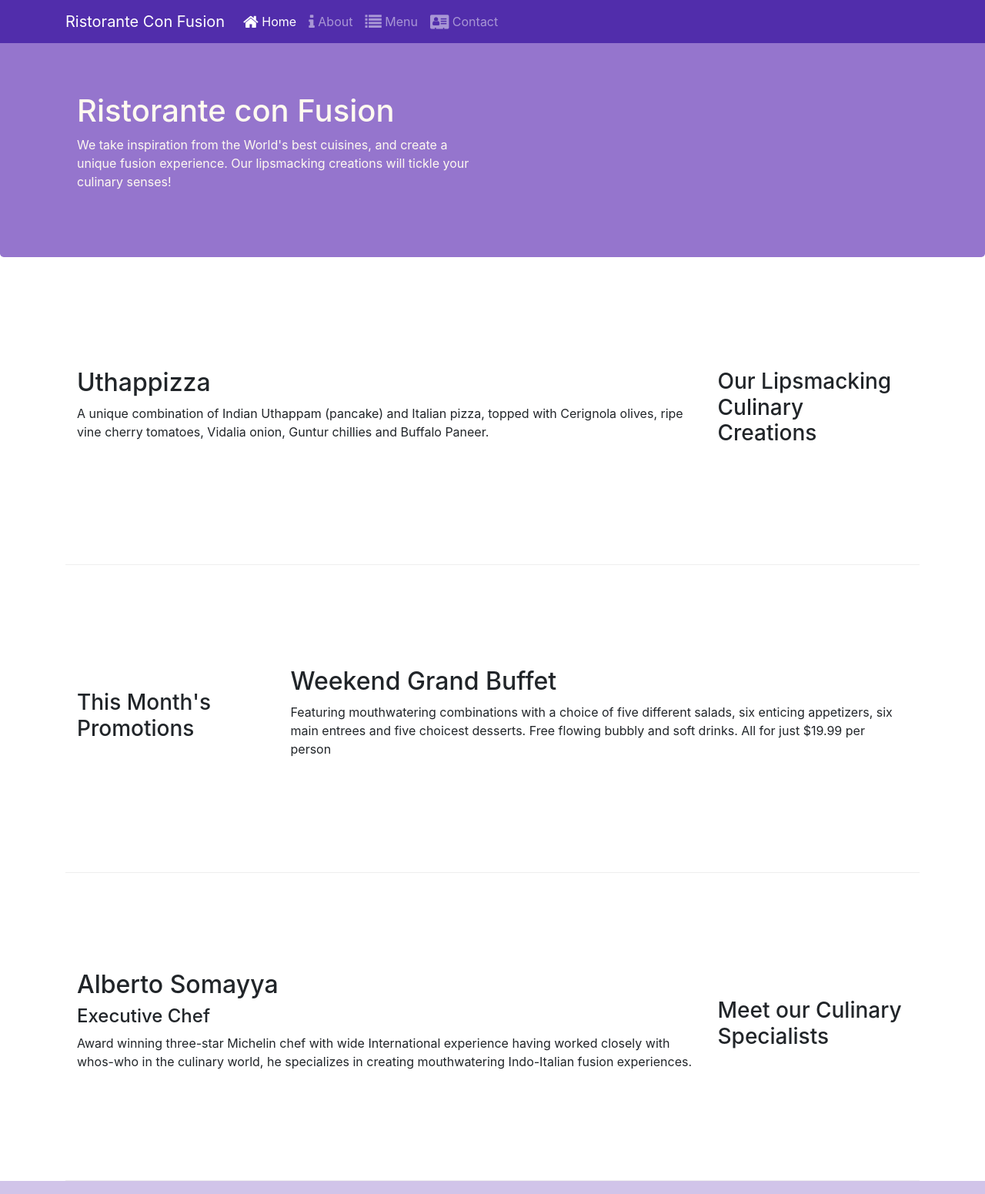
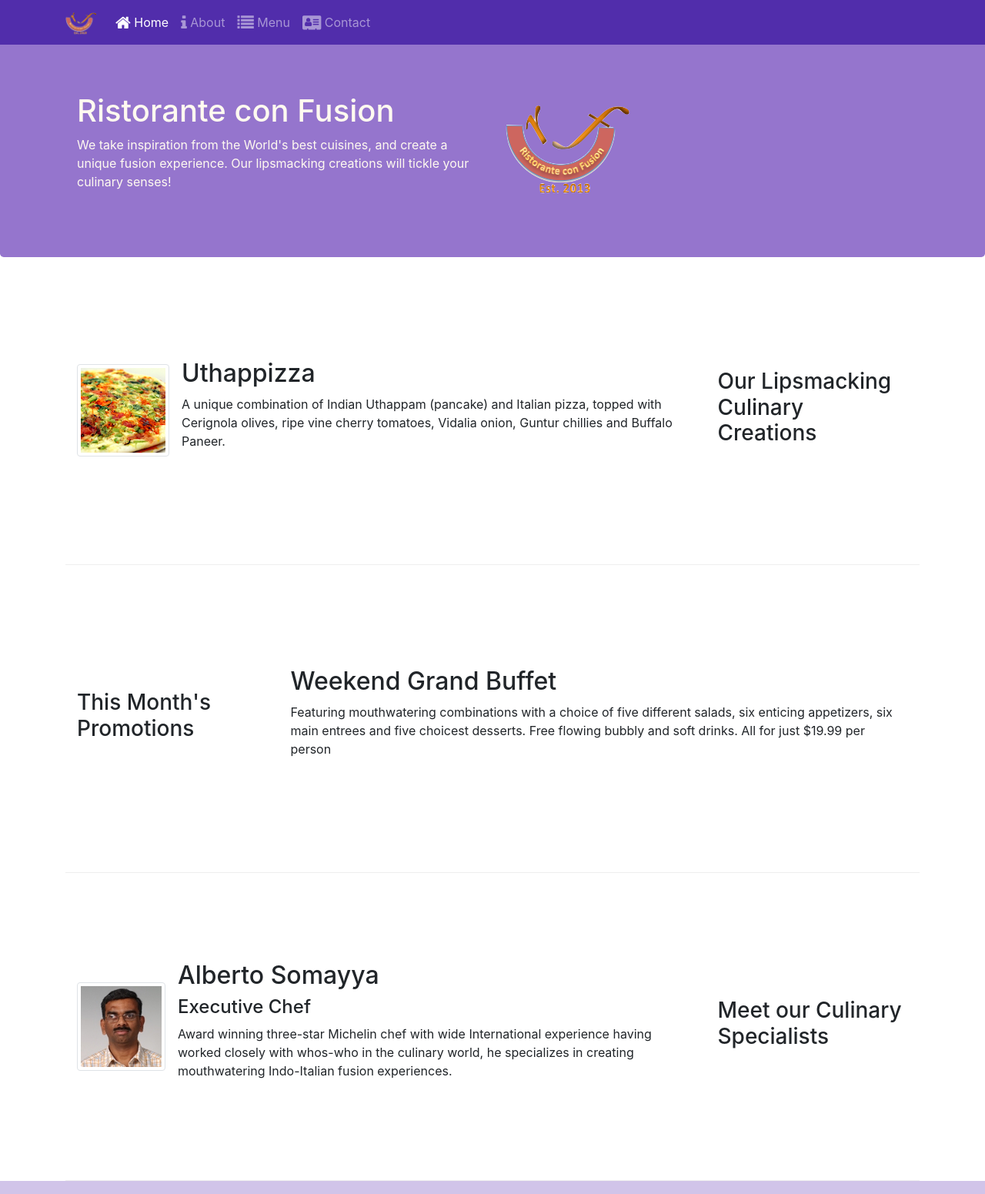
Before and after one commit to Mihirsinh-01/Coursera_Bootstrap_Framework, a website: page index.html in a window 1280 px wide. Shown: the top 1551 px of the page at 77% size. Drawn offline with nearby package versions, Linux system fonts and the light colour scheme.

Commit message:
Images and Media

```diff
--- a/index.html
+++ b/index.html
@@ -21,7 +21,7 @@
             <button class="navbar-toggler" type="button" data-toggle="collapse" data-target="#Navbar">
                 <span class="navbar-toggler-icon"></span>
             </button>
-            <a class="navbar-brand" href="#">Ristorante Con Fusion</a>
+            <a class="navbar-brand" href="#"><img src="img/logo.png" height="30" width="41"></a>
             <div class="collapse navbar-collapse" id="Navbar">
                 <ul class="navbar-nav mr-auto">
                     <li class="nav-item active"><a class="nav-link" href="#"><span class="fa fa-home fa-lg"></span> Home</a></li>
@@ -39,7 +39,8 @@
                     <h1>Ristorante con Fusion</h1>
                     <p>We take inspiration from the World's best cuisines, and create a unique fusion experience. Our lipsmacking creations will tickle your culinary senses!</p>
                 </div>
-                <div class="col-12 col-sm">
+                <div class="col-12 col-sm align-self-center">
+                    <img src="img/logo.png" class="img-fluid">
                 </div>
             </div>
         </div>
@@ -51,8 +52,14 @@
                 <h3>Our Lipsmacking Culinary Creations</h3>
             </div>
             <div class="col col-sm col-md order-sm-first">
-                <h2>Uthappizza</h2>
-                <p>A unique combination of Indian Uthappam (pancake) and Italian pizza, topped with Cerignola olives, ripe vine cherry tomatoes, Vidalia onion, Guntur chillies and Buffalo Paneer.</p>
+                <div class="media">
+                    <img class="d-flex mr-3 img-thumbnail align-self-center" src="img/uthappizza.png" alt="uthapizza">
+                    <div class="media-body">
+                        <h2 class="mt-0">Uthappizza</h2>
+                        <p>A unique combination of Indian Uthappam (pancake) and Italian pizza, topped with Cerignola olives, ripe vine cherry
+                            tomatoes, Vidalia onion, Guntur chillies and Buffalo Paneer.</p>
+                    </div>
+                </div>
             </div>
         </div>
 
@@ -72,9 +79,15 @@
                 <h3>Meet our Culinary Specialists</h3>
             </div>
             <div class="col col-sm col-md order-sm-first">
-                <h2>Alberto Somayya</h2>
-                <h4>Executive Chef</h4>
-                <p>Award winning three-star Michelin chef with wide International experience having worked closely with whos-who in the culinary world, he specializes in creating mouthwatering Indo-Italian fusion experiences. </p>
+                <div class="media">
+                    <img class="d-flex mr-3 img-thumbnail align-self-center" src="img/alberto.png" alt="alberto">
+                    <div class="media-body">
+                        <h2>Alberto Somayya</h2>
+                        <h4>Executive Chef</h4>
+                        <p>Award winning three-star Michelin chef with wide International experience having worked closely with whos-who in the
+                            culinary world, he specializes in creating mouthwatering Indo-Italian fusion experiences. </p>
+                    </div>
+                </div>
             </div>
         </div>
     </div>
```
Also changed, not shown: aboutus.html (+6 -5 lines), contactus.html (+3 -2 lines), img/alberto.png (added), img/buffet.png (added), img/logo.png (added), img/uthappizza.png (added), 1 other file.
